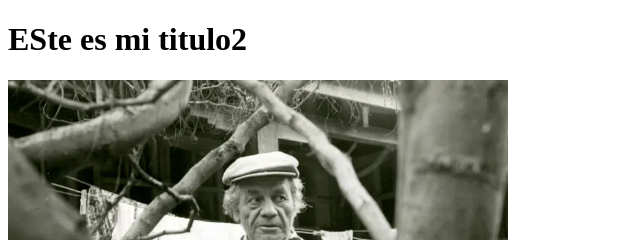
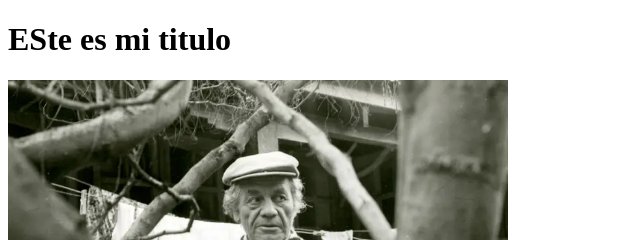
Before and after one commit to noesvirtual/talentodigital, a plain HTML site: page index 2.html in a window 1280 px wide. Shown: the top 240 px of the page, 0-640 px from the left. Drawn offline with Linux system fonts and the light colour scheme.

Commit message:
cambio index

```diff
--- a/index 2.html
+++ b/index 2.html
@@ -9,7 +9,7 @@
 </head>
 <body>
 
-  <h1>ESte es mi titulo2</h1>
+  <h1>ESte es mi titulo</h1>
 
       <picture>
           <source media="(max-width: 800px)" srcset="./img/parra1.webp">
```
